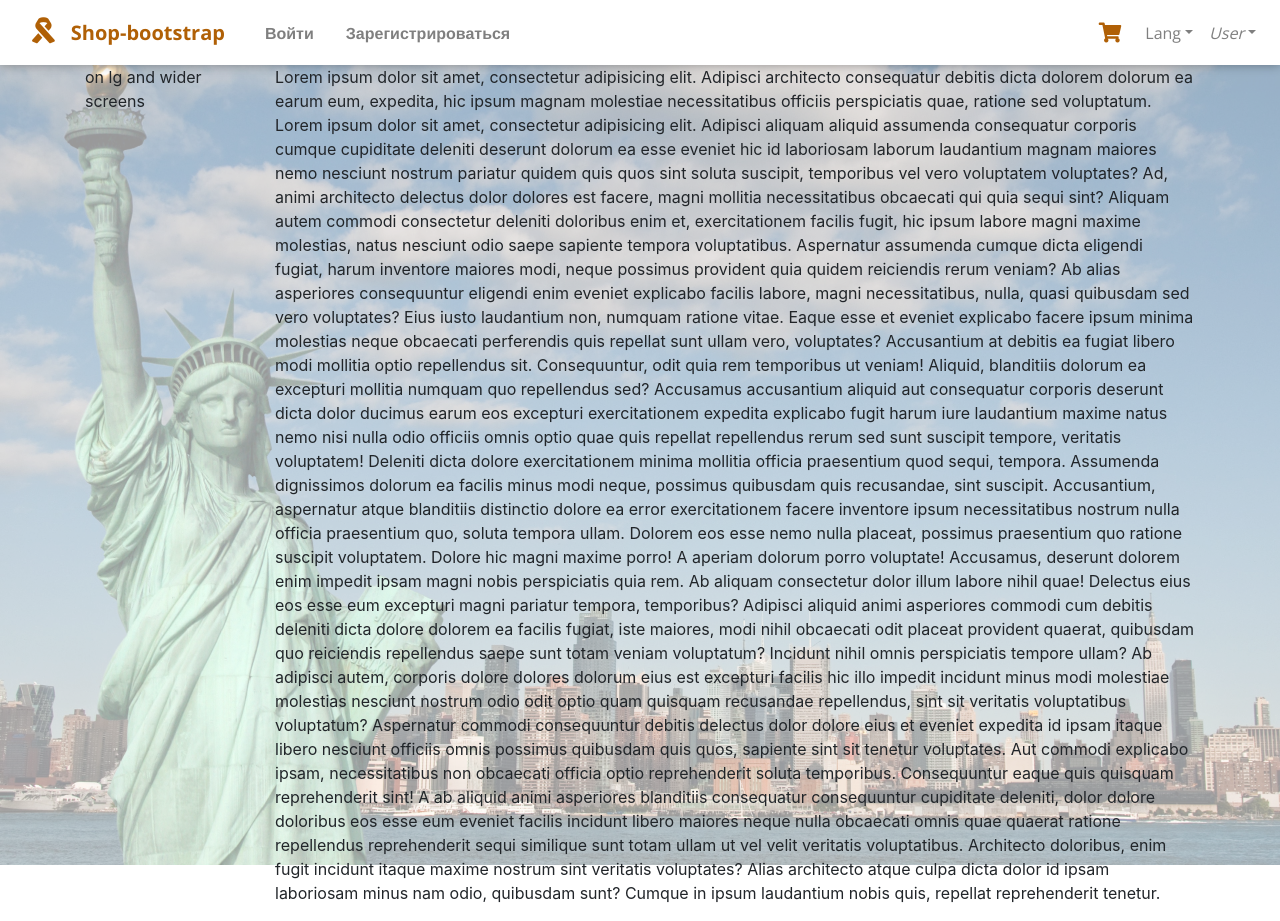
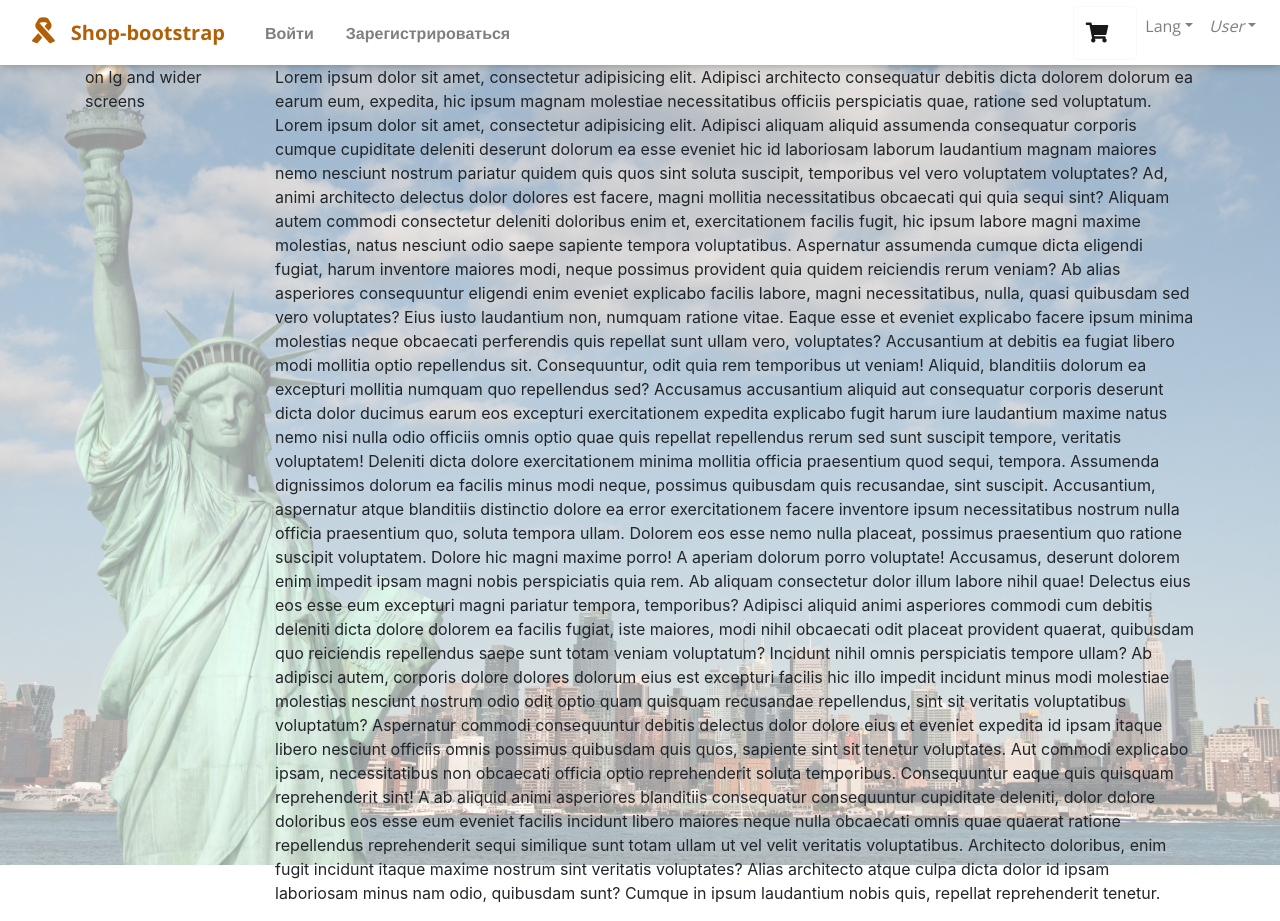
Before and after one commit to MaxGoover/lang-bootstrap-vue, a Vue app: page / in a window 1280 px wide. Built offline with nearby package versions, Linux system fonts and the light colour scheme.

Commit message:
Added cart modal

```diff
--- a/src/App.vue
+++ b/src/App.vue
@@ -17,7 +17,7 @@ import { mapState } from 'vuex'
 export default {
   name: 'App',
   components: {
-    AppHeader: () => import('./components/app/AppHeader'),
+    AppHeader: () => import('./components/app/appHeader/AppHeader'),
     AppFooter: () => import('./components/app/AppFooter')
   },
   computed: {
--- a/src/components/app/AppHeader.vue
+++ b/src/components/app/appHeader/AppHeader.vue
@@ -44,16 +44,8 @@
 
         <b-navbar-nav class="ml-auto">
           <!--Корзина-->
-          <router-link
-            class="navbar-brand"
-            :to="{ name: 'Main' }"
-          >
-            <i
-              class="fa fa-shopping-cart"
-              aria-hidden="true"
-              :title="$t('appHeader.cart')"
-            />
-          </router-link>
+
+          <cart/>
 
           <!--Выбор языка-->
           <b-nav-item-dropdown text="Lang" right>
@@ -78,13 +70,12 @@
 
 <script>
 import { mapState } from 'vuex'
-// import DialogWindow from '../../components/menu/DialogWindow'
-import MenuItem from '../../entities/MenuItem'
+import MenuItem from '../../../entities/MenuItem'
 
 export default {
   name: 'AppHeader',
   components: {
-    // DialogWindow
+    Cart: () => import('./Cart')
   },
   computed: {
     ...mapState('app', ['loading']),
@@ -120,5 +111,5 @@ export default {
 </script>
 
 <style scoped>
-@import '../../assets/app/AppHeader.css';
+@import '../../../assets/app/AppHeader.css';
 </style>
--- /dev/null
+++ b/src/components/app/appHeader/Cart.vue
@@ -0,0 +1,32 @@
+<template>
+  <div>
+    <b-button v-b-modal.modal-cart variant="outline-light">
+      <i
+        class="fa fa-shopping-cart navbar-brand"
+        aria-hidden="true"
+        :title="$t('appHeader.cart')"
+      />
+    </b-button>
+
+    <b-modal
+      id="modal-cart"
+      scrollable
+      title="Scrollable Content"
+    >
+      <p class="my-4" v-for="i in 20" :key="i">
+        Cras mattis consectetur purus sit amet fermentum. Cras justo odio, dapibus ac facilisis
+        in, egestas eget quam. Morbi leo risus, porta ac consectetur ac, vestibulum at eros.
+      </p>
+    </b-modal>
+  </div>
+</template>
+
+<script>
+export default {
+  name: 'Cart'
+}
+</script>
+
+<style scoped>
+
+</style>
--- a/src/components/shop/ShopGroupsListColumn.vue
+++ b/src/components/shop/ShopGroupsListColumn.vue
@@ -1,5 +1,5 @@
 <template>
-  <div class="col-md-6 mb-3 pl-0">
+  <div class="col-md-6 pl-0">
     <div
       v-for="group in groups"
       :key="group.id"
```
